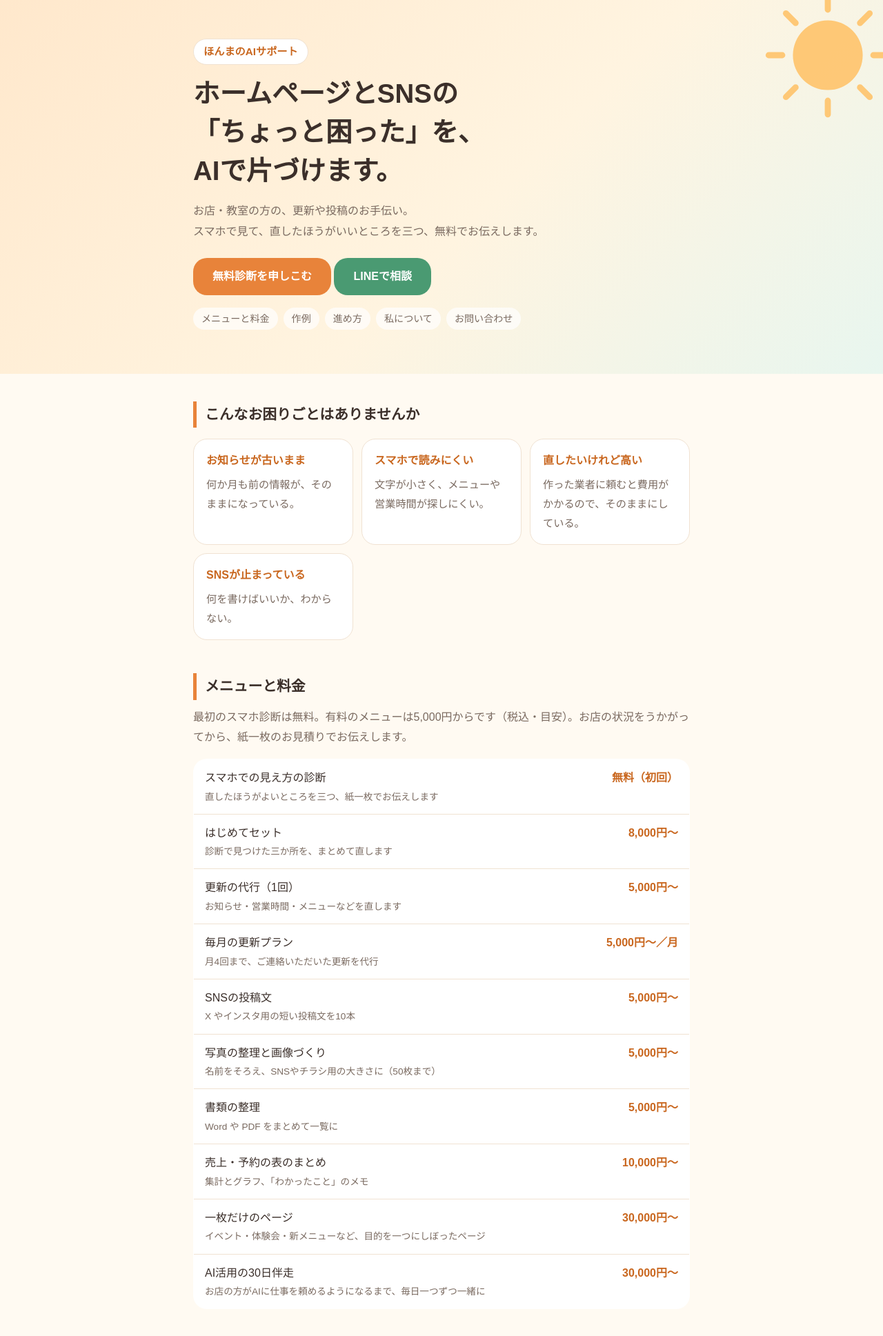
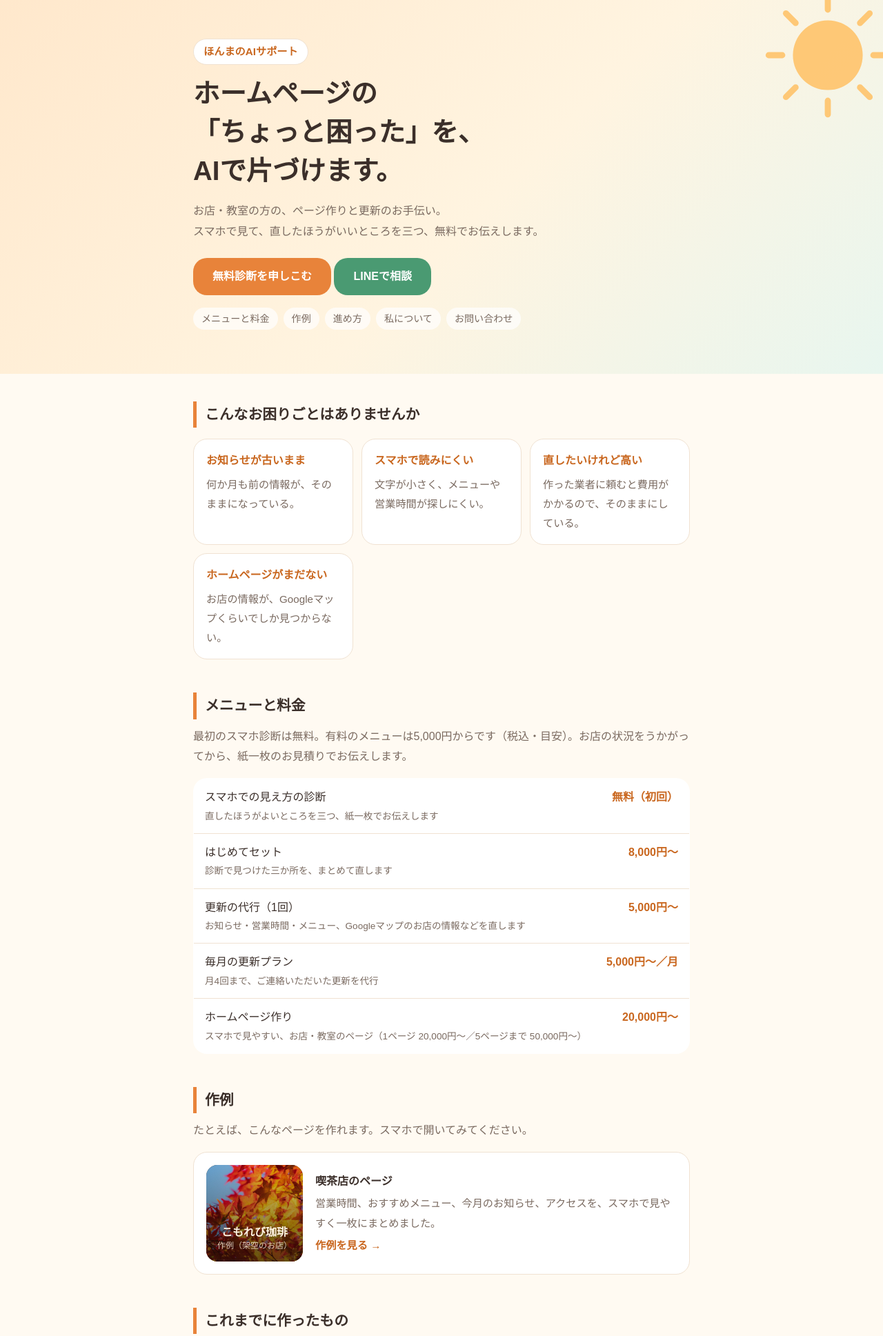
Before and after one commit to osamu-homma-ai/osamu-homma-ai.github.io, a plain HTML site: page index.html in a window 1280 px wide. Shown: the top 1937 px of the page at 69% size. Drawn offline with Linux system fonts and the light colour scheme.

Commit message:
HPに絞る：SNS・写真・書類・表・AI伴走のメニューを外し、ホームページ作り（1ページ20,000円〜／5ページまで50,000円〜）を追加。チラシ第4版と内容をそろえた
Co-Authored-By: Claude Opus 5.5 <noreply@anthropic.com>

```diff
--- a/index.html
+++ b/index.html
@@ -3,12 +3,12 @@
 <head>
   <meta charset="utf-8">
   <meta name="viewport" content="width=device-width, initial-scale=1">
-  <title>ほんまのAIサポート｜ホームページとSNSの「ちょっと困った」を、AIで</title>
-  <meta name="description" content="お店・教室の方の、ホームページの更新やSNSの投稿を、AIを使ってお手伝いします。最初のスマホ診断は無料です。">
+  <title>ほんまのAIサポート｜ホームページの「ちょっと困った」を、AIで</title>
+  <meta name="description" content="お店・教室の方の、ホームページ作りと更新を、AIを使ってお手伝いします。最初のスマホ診断は無料です。">
   <meta property="og:type" content="website">
   <meta property="og:site_name" content="ほんまのAIサポート">
-  <meta property="og:title" content="ほんまのAIサポート｜ホームページとSNSの「ちょっと困った」を、AIで">
-  <meta property="og:description" content="お店・教室の方の、ホームページの更新やSNSの投稿を、AIを使ってお手伝いします。最初のスマホ診断は無料です。">
+  <meta property="og:title" content="ほんまのAIサポート｜ホームページの「ちょっと困った」を、AIで">
+  <meta property="og:description" content="お店・教室の方の、ホームページ作りと更新を、AIを使ってお手伝いします。最初のスマホ診断は無料です。">
   <meta property="og:url" content="https://osamu-homma-ai.github.io/">
   <meta property="og:image" content="https://osamu-homma-ai.github.io/img/ogp.png">
   <meta property="og:image:width" content="1200">
@@ -29,8 +29,8 @@
     </svg>
     <div class="wrap">
       <a class="brand" href="index.html">ほんまのAIサポート</a>
-      <h1>ホームページとSNSの<br>「ちょっと困った」を、<br>AIで片づけます。</h1>
-      <p class="sub">お店・教室の方の、更新や投稿のお手伝い。<br>スマホで見て、直したほうがいいところを三つ、無料でお伝えします。</p>
+      <h1>ホームページの<br>「ちょっと困った」を、<br>AIで片づけます。</h1>
+      <p class="sub">お店・教室の方の、ページ作りと更新のお手伝い。<br>スマホで見て、直したほうがいいところを三つ、無料でお伝えします。</p>
       <a class="btn" href="#contact">無料診断を申しこむ</a>
       <a class="btn line" href="https://lin.ee/uoYPE5Ua" target="_blank" rel="noopener">LINEで相談</a>
       <ul class="nav">
@@ -50,7 +50,7 @@
         <div class="card"><b>お知らせが古いまま</b><p>何か月も前の情報が、そのままになっている。</p></div>
         <div class="card"><b>スマホで読みにくい</b><p>文字が小さく、メニューや営業時間が探しにくい。</p></div>
         <div class="card"><b>直したいけれど高い</b><p>作った業者に頼むと費用がかかるので、そのままにしている。</p></div>
-        <div class="card"><b>SNSが止まっている</b><p>何を書けばいいか、わからない。</p></div>
+        <div class="card"><b>ホームページがまだない</b><p>お店の情報が、Googleマップくらいでしか見つからない。</p></div>
       </div>
     </section>
 
@@ -60,14 +60,9 @@
       <table>
         <tr><th>スマホでの見え方の診断<small>直したほうがよいところを三つ、紙一枚でお伝えします</small></th><td class="price">無料（初回）</td></tr>
         <tr><th>はじめてセット<small>診断で見つけた三か所を、まとめて直します</small></th><td class="price">8,000円〜</td></tr>
-        <tr><th>更新の代行（1回）<small>お知らせ・営業時間・メニューなどを直します</small></th><td class="price">5,000円〜</td></tr>
+        <tr><th>更新の代行（1回）<small>お知らせ・営業時間・メニュー、Googleマップのお店の情報などを直します</small></th><td class="price">5,000円〜</td></tr>
         <tr><th>毎月の更新プラン<small>月4回まで、ご連絡いただいた更新を代行</small></th><td class="price">5,000円〜／月</td></tr>
-        <tr><th>SNSの投稿文<small>X やインスタ用の短い投稿文を10本</small></th><td class="price">5,000円〜</td></tr>
-        <tr><th>写真の整理と画像づくり<small>名前をそろえ、SNSやチラシ用の大きさに（50枚まで）</small></th><td class="price">5,000円〜</td></tr>
-        <tr><th>書類の整理<small>Word や PDF をまとめて一覧に</small></th><td class="price">5,000円〜</td></tr>
-        <tr><th>売上・予約の表のまとめ<small>集計とグラフ、「わかったこと」のメモ</small></th><td class="price">10,000円〜</td></tr>
-        <tr><th>一枚だけのページ<small>イベント・体験会・新メニューなど、目的を一つにしぼったページ</small></th><td class="price">30,000円〜</td></tr>
-        <tr><th>AI活用の30日伴走<small>お店の方がAIに仕事を頼めるようになるまで、毎日一つずつ一緒に</small></th><td class="price">30,000円〜</td></tr>
+        <tr><th>ホームページ作り<small>スマホで見やすい、お店・教室のページ（1ページ 20,000円〜／5ページまで 50,000円〜）</small></th><td class="price">20,000円〜</td></tr>
       </table>
     </section>
 
@@ -87,9 +82,7 @@
     <section id="works">
       <h2>これまでに作ったもの</h2>
       <ul class="career">
-        <li>写真300枚以上の名前を、撮影日の順に一度で整理</li>
         <li>原稿の誤字・表記ゆれを見つけて、直した場所を一覧に</li>
-        <li>SNS投稿文の文字数を、自動で確かめる仕組み</li>
         <li>自分のホームページを2日で作って公開</li>
         <li>A4のチラシ、提案書、QRコード</li>
       </ul>
```
Also changed, not shown: img/ogp.png.
